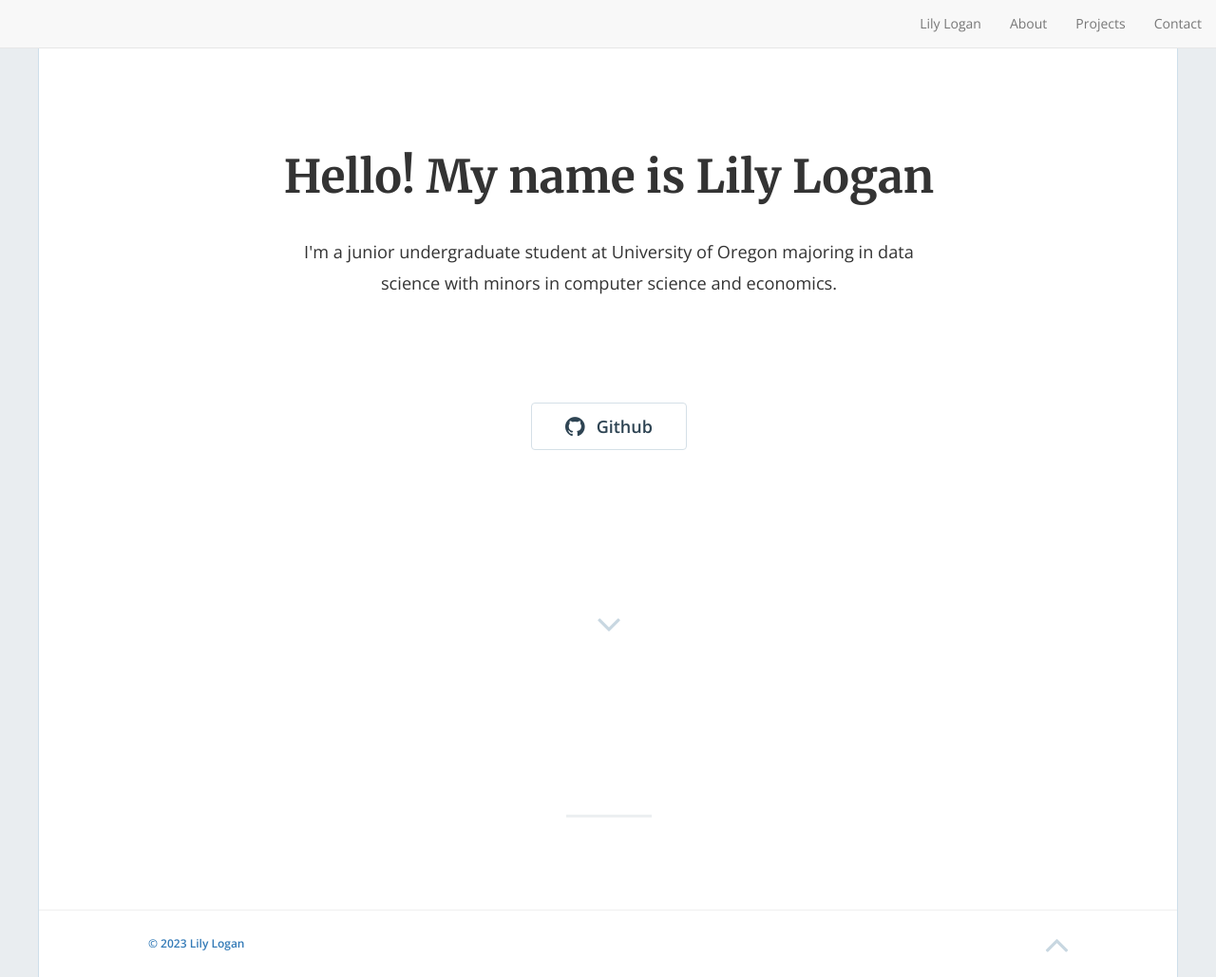
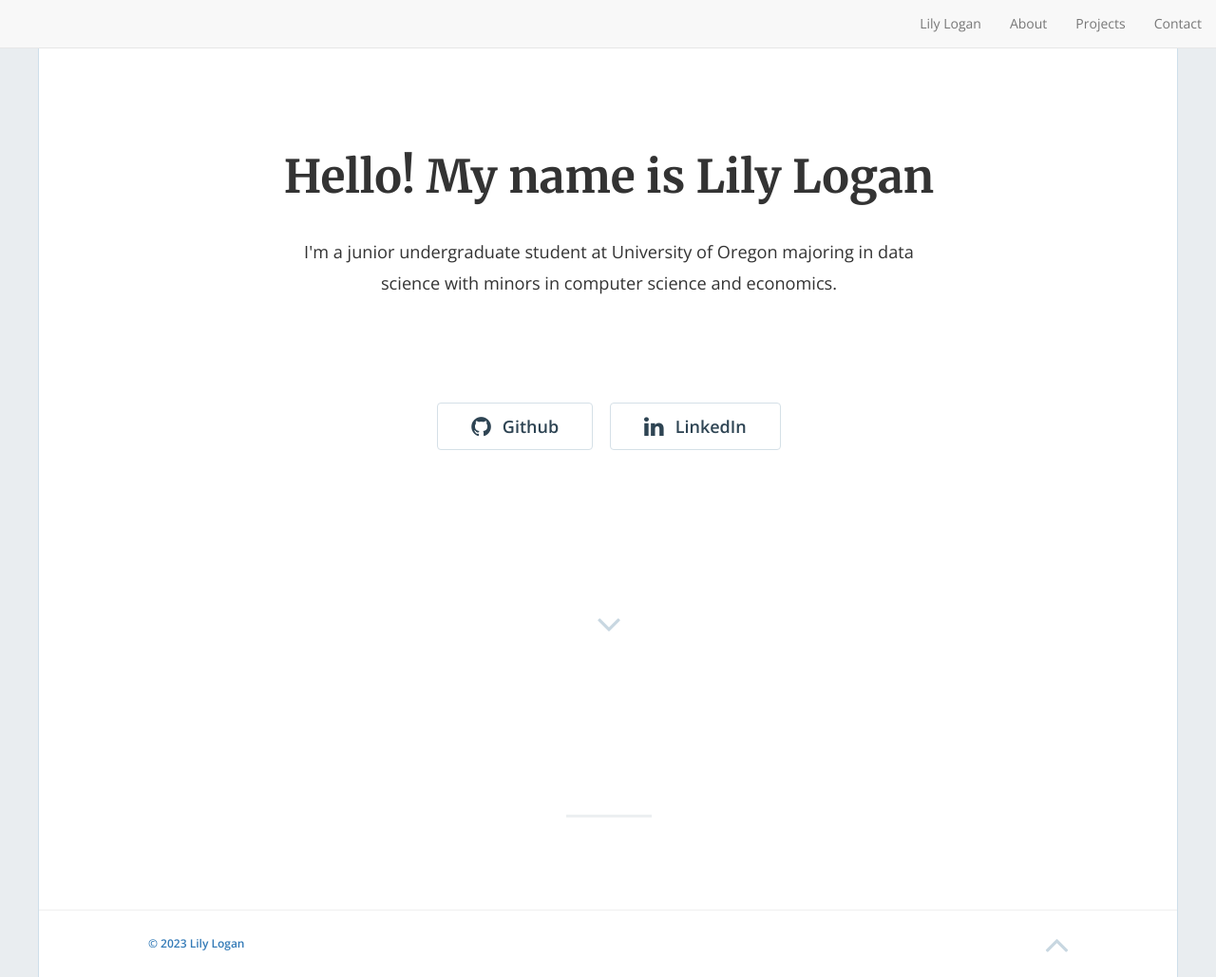
Before and after one commit to lilylogan/lilylogan.github.io, a Jekyll site: the page built from index.html, in a window 1280 px wide and 1029 px high. Shown: the whole window at 95% size. Built offline with Jekyll 4.4.1, drawn with Linux system fonts in a browser that asks for light colours; nearby versions of some CDN libraries; library files that are not in the unit come from our copies.

Commit message:
Update home-hero.html

```diff
--- a/_includes/home-hero.html
+++ b/_includes/home-hero.html
@@ -33,9 +33,9 @@
             {% if site.github_username != '' %}
               <a href="https://github.com/{{ site.github_username }}"><button class="btn btn-default btn-lg"><i class="fa fa-github fa-lg"></i>Github</button></a>
             {% endif %}
-<!--             {% if site.medium_username != '' %}
-              <a href="https://{{ site.medium_username }}"><button class="btn btn-default btn-lg"><i class="fa fa-medium fa-lg"></i>Medium</button></a>
-            {% endif %} -->
+            {% if site.linkedin_username != '' %}
+              <a href="https://{{ site.linkedin_username }}"><button class="btn btn-default btn-lg"><i class="fa fa-linkedin fa-lg"></i>LinkedIn</button></a>
+            {% endif %}
 
           </div>
 
```
